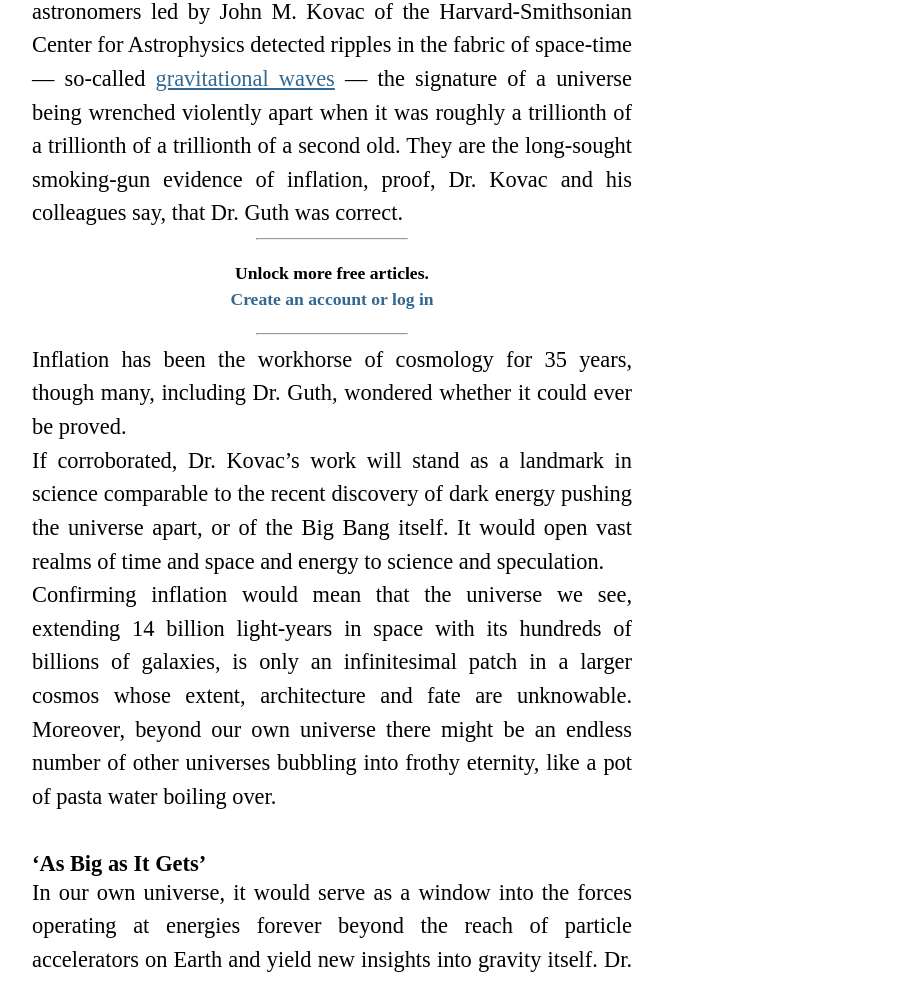
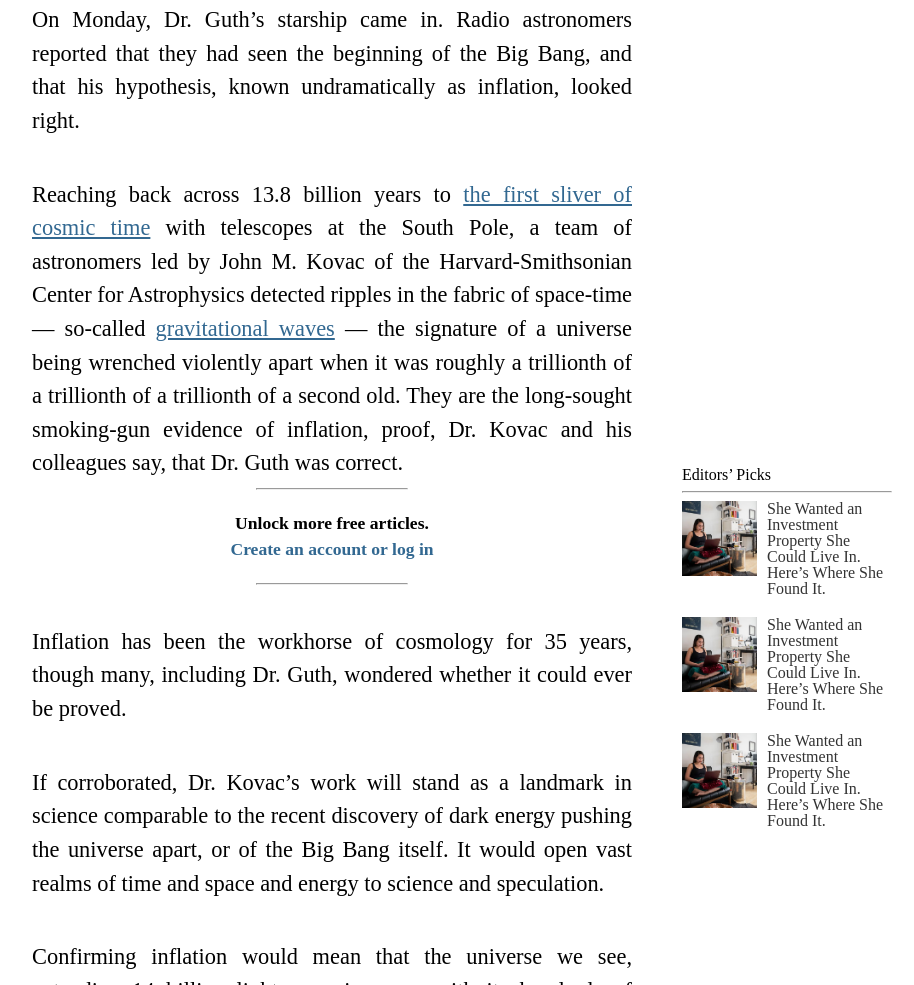
Before and after one commit to emasdev/newyork-times-clone, a plain HTML site: page index.html in a window 1280 px wide. Shown: the part 1815-2800 px from the top of the page, without its empty margins (308-1222 px from the left). Drawn offline with Linux system fonts and the light colour scheme.

Commit message:
Add style for sidebar and other minor fixes in the stylesheet

```diff
--- a/assets/styles/main.css
+++ b/assets/styles/main.css
@@ -80,6 +80,10 @@
   line-height: 1.3em;
 }
 
+.article figure {
+  margin-top: 40px;
+}
+
 .article figure img {
   width: 100%;
 }
@@ -135,6 +139,7 @@
   text-align: justify;
   text-justify: inter-word;
   line-height: 1.5;
+  margin-top: 40px;
 }
 
 .article-paragraphs p a {
@@ -144,6 +149,11 @@
 .article-paragraphs p a:hover {
   text-decoration: none;
   color: var(--link-blue);
+}
+
+.article-paragraphs h4 {
+  font-size: 1.3em;
+  font-weight: normal;
 }
 
 .sign-up {
@@ -237,7 +247,7 @@ p.subscribe {
   margin: 20px 0 20px 0;
 }
 
-.read-comment{
+.read-comment {
   display: flex;
   align-items: center;
   justify-content: space-between;
@@ -259,3 +269,33 @@ p.subscribe {
   text-transform: uppercase;
   cursor: pointer;
 }
+
+.aside {
+  position: absolute;
+  width: 210px;
+  top: 18%;
+  right: 80px;
+}
+
+.sidebar .item a {
+  display: flex;
+  flex-direction: right;
+  text-decoration: none;
+  justify-content: space-between;
+  margin-bottom: 20px;
+}
+
+.sidebar a img {
+  width: 75px;
+  height: 75px;
+}
+
+.sidebar a h3 {
+  margin-left: 10px;
+  margin-right: 5px;
+  color: #333333;
+}
+
+.sidebar a h3:hover {
+  text-decoration: underline;
+}
--- a/index.html
+++ b/index.html
@@ -6,8 +6,7 @@
   <title>
     The Newyork Times | Space Ripples Reveal Big Bang’s Smoking Gun
   </title>
-  <link rel="stylesheet"
-    href="https://stackpath.bootstrapcdn.com/font-awesome/4.7.0/css/font-awesome.min.css" />
+  <link rel="stylesheet" href="https://stackpath.bootstrapcdn.com/font-awesome/4.7.0/css/font-awesome.min.css" />
   <link rel="stylesheet" href="assets/styles/reset.css" />
   <link rel="stylesheet" href="assets/styles/fonts.css" />
   <link rel="stylesheet" href="assets/styles/main.css" />
@@ -42,13 +41,13 @@
         <figure>
           <img src="assets/img/18cosmos-superJumbo.jpg" alt="main-img" />
           <figcaption>
-            <p>
+            <h4>
               Alan Guth was one of the first physicists to hypothesize the
               existence of inflation, which explains how the universe expanded
               so uniformly and so quickly in the instant after the Big Bang
               13.8 billion years ago.
               <span class="credit">Rick Friedman for The New York Times</span>
-            </p>
+            </h4>
           </figcaption>
         </figure>
       </div>
@@ -321,16 +320,15 @@
               to tell him the news.
             </p>
             <figure>
-              <iframe width="600" height="319"
-                src="https://www.youtube.com/embed/ZlfIVEy_YOA" frameborder="0"
+              <iframe width="600" height="319" src="https://www.youtube.com/embed/ZlfIVEy_YOA" frameborder="0"
                 allow="accelerometer; autoplay; encrypted-media; gyroscope; picture-in-picture"
                 allowfullscreen></iframe>
               <figcaption>
-                <p>
+                <h4>
                   Stanford Professor Andrei Linde celebrates physics
                   breakthrough
                   <span class="credit"> Video by StanfordUniversity</span>
-                </p>
+                </h4>
               </figcaption>
             </figure>
             <p>
@@ -565,9 +563,29 @@
     </article>
     <aside class="aside">
       <h2>Editors’ Picks</h2>
-      <hr/>
+      <hr />
       <div class="sidebar">
-
+        <div class="item">
+          <a href="#">
+            <img class="sidebar-img"
+              src="assets/img/merlin_170689812_c6c06cce-1812-4e3e-bf48-4103f499e482-square640.jpg" alt="">
+            <h3>She Wanted an Investment Property She Could Live In. Here’s Where She Found It.</h3>
+          </a>
+        </div>
+        <div class="item">
+          <a href="#">
+            <img class="sidebar-img"
+              src="assets/img/merlin_170689812_c6c06cce-1812-4e3e-bf48-4103f499e482-square640.jpg" alt="">
+            <h3>She Wanted an Investment Property She Could Live In. Here’s Where She Found It.</h3>
+          </a>
+        </div>
+        <div class="item">
+          <a href="#">
+            <img class="sidebar-img"
+              src="assets/img/merlin_170689812_c6c06cce-1812-4e3e-bf48-4103f499e482-square640.jpg" alt="">
+            <h3>She Wanted an Investment Property She Could Live In. Here’s Where She Found It.</h3>
+          </a>
+        </div>
       </div>
     </aside>
   </main>
```
Also changed, not shown: assets/img/merlin_170689812_c6c06cce-1812-4e3e-bf48-4103f499e482-square640.jpg (added).
